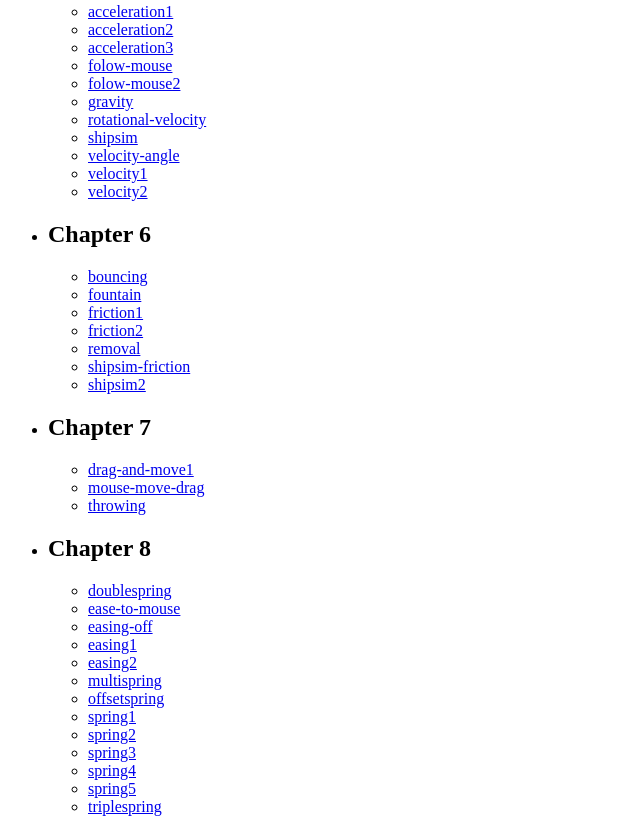
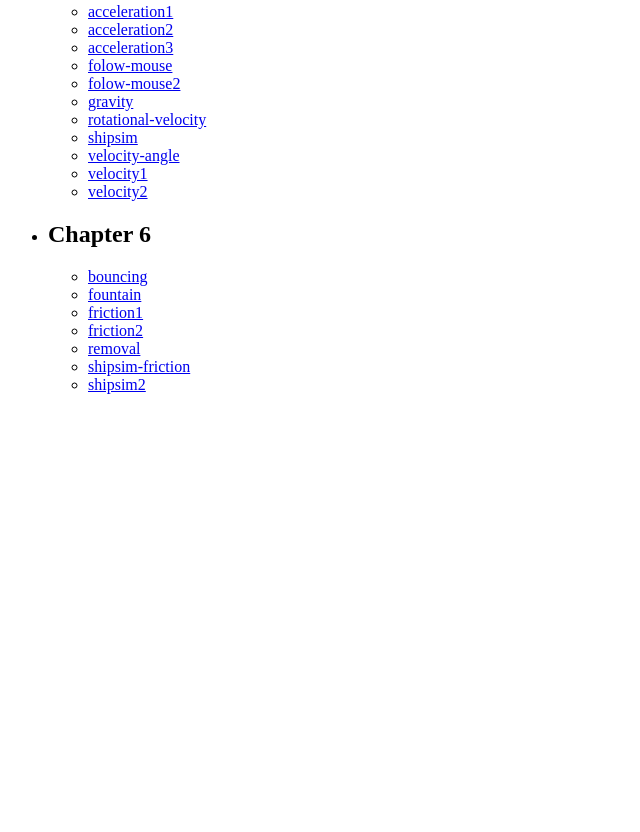
Before and after one commit to adiospace/making-things-move, a plain HTML site: page index.html in a window 1280 px wide. Shown: the part 630-1462 px from the top of the page, without its empty margins (0-640 px from the left). After the commit the page ends 1040 px from the top, so only its background shows below. Drawn offline with Linux system fonts and the light colour scheme.

Commit message:
update the index

```diff
--- a/index.html
+++ b/index.html
@@ -72,35 +72,6 @@
         <li><a href="06/shipsim2.html">shipsim2</a></li>
       </ul>
     </li>
-
-    <li>
-      <h2>Chapter 7</h2>
-      <ul>
-        <li><a href="07/drag-and-move1.html">drag-and-move1</a></li>
-        <li><a href="07/mouse-move-drag.html">mouse-move-drag</a></li>
-        <li><a href="07/throwing.html">throwing</a></li>
-      </ul>
-    </li>
-
-    <li>
-      <h2>Chapter 8</h2>
-      <ul>
-        <li><a href="08/doublespring.html">doublespring</a></li>
-        <li><a href="08/ease-to-mouse.html">ease-to-mouse</a></li>
-        <li><a href="08/easing-off.html">easing-off</a></li>
-        <li><a href="08/easing1.html">easing1</a></li>
-        <li><a href="08/easing2.html">easing2</a></li>
-        <li><a href="08/multispring.html">multispring</a></li>
-        <li><a href="08/offsetspring.html">offsetspring</a></li>
-        <li><a href="08/spring1.html">spring1</a></li>
-        <li><a href="08/spring2.html">spring2</a></li>
-        <li><a href="08/spring3.html">spring3</a></li>
-        <li><a href="08/spring4.html">spring4</a></li>
-        <li><a href="08/spring5.html">spring5</a></li>
-        <li><a href="08/triplespring.html">triplespring</a></li>
-      </ul>
-    </li>
-
   </ul>
 </body>
 </html>
```
